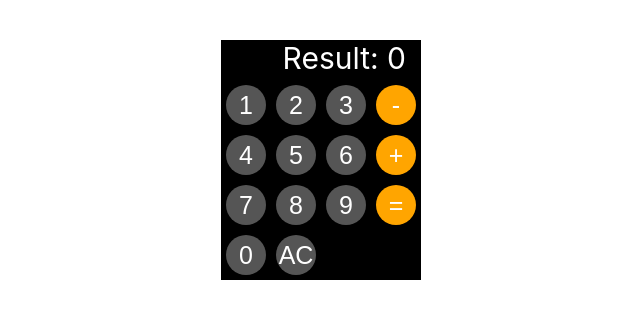
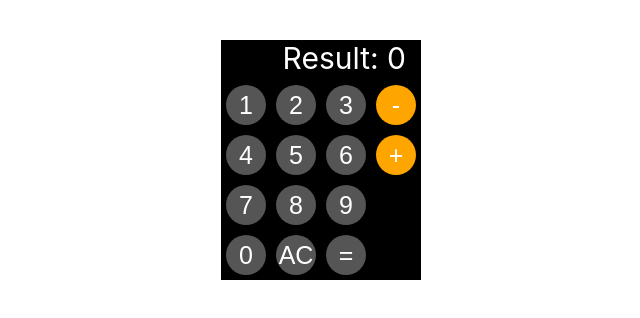
Before and after one commit to SyuseiKudo/react-calculator, a React (Create React App) app: page / in a window 1280 px wide. Shown: the top 318 px of the page, without its empty margins (319-959 px from the left). Built offline with nearby package versions, Linux system fonts and the light colour scheme.

Commit message:
=ボタンの配置変更

```diff
--- a/src/containers/CalculatorContainer.js
+++ b/src/containers/CalculatorContainer.js
@@ -39,12 +39,12 @@ class CalculatorContainer extends Component {
                         <span className="allClear">
                             <OperatorBtn o={'AC'} onClick={() => actions.onClearClick()} />
                         </span>
+                        <OperatorBtn o={'='} onClick={() => actions.onEqualClick()} />
                     </div>
                 </div>
                 <div className="operator">
                     <OperatorBtn o={'-'} onClick={() => actions.onMinusClick()} />
                     <OperatorBtn o={'+'} onClick={() => actions.onPlusClick()} />
-                    <OperatorBtn o={'='} onClick={() => actions.onEqualClick()} />
                 </div>
             </div>
             </React.Fragment>
```
